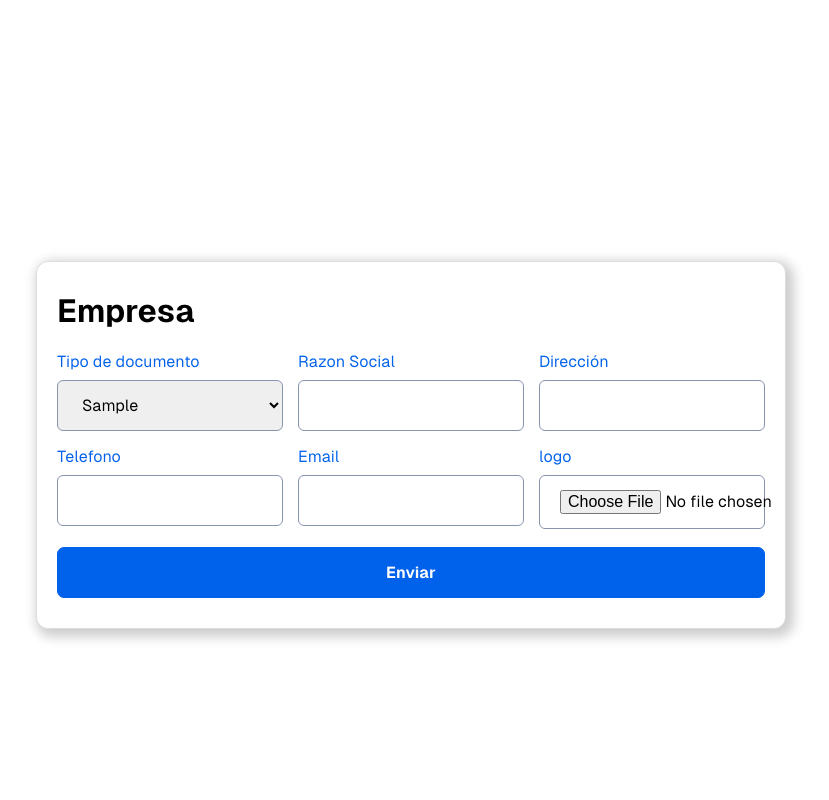
After one commit to Abiu77/odontology, a PHP site: page /pages/companyconfig.php in a window 1280 px wide. The commit adds this page. Shown: the whole page, without its empty margins (229-1058 px from the left). Run offline with PHP 8.4, Linux system fonts and the light colour scheme; tables that the repository leaves empty or names only in its code hold one stand-in row (values such as "Sample post").

Commit message:
add: new pages

```diff
--- a/css/style.css
+++ b/css/style.css
@@ -141,9 +141,5 @@
 }
 
 .card-config h3 {
-  margin: 10px 0px 5px;
+  margin: 0 0 20px 0;
 }
-
-.label-credential {}
-
-input#enviar {}
--- a/index.php
+++ b/index.php
@@ -1,5 +1,5 @@
 <?php
-header("Location: pages/config.php");
+header("Location: pages/companyconfig.php");
 exit;
 ?>
 
--- /dev/null
+++ b/pages/companyconfig.php
@@ -0,0 +1,66 @@
+<?php
+include '../config/db.php';
+?>
+
+<!DOCTYPE html>
+<html lang="es">
+<head>
+  <meta charset="UTF-8">
+  <meta name="viewport" content="width=device-width, initial-scale=1.0">
+  <title>Document</title>
+  <link rel="stylesheet" href="../css/style.css">
+  <link rel="stylesheet" href="../css/font.css">
+  <link rel="stylesheet" href="../css/index.css">
+  <link rel="shortcut icon" href="../assets/favicon.svg" type="image/x-icon">
+</head>
+<body>
+  <main>
+    <form action="" method="POST" class="card card-config">
+      <section>
+        <h3 class="card-title">Empresa</h3>
+        <div class="card-form card-section">
+          <label class="label-credentials" for="">
+            <span>Tipo de documento</span>
+            <select name="select" class="credentials">
+              <?php
+              $query="SELECT * FROM erpo_tipodocidentidad";
+              $result = mysqli_query($connect, $query);
+
+              while($show=mysqli_fetch_array($result)){
+                ?>
+                  <option value="value1" selected><?php echo $show['cmp_tipo_docidentidad'] ?></option>
+                <?php
+              }
+              ?>
+            </select>
+          </label>
+          <label class="label-credentials" for="">
+            <span>Razon Social</span>
+            <input class="credentials" type="text" required>
+          </label>
+          <label class="label-credentials" for="">
+            <span>Dirección</span>
+            <input class="credentials" type="text" required>
+          </label>
+          <label class="label-credentials" for="">
+            <span>Telefono</span>
+            <input class="credentials" type="text" required>
+          </label>
+          <label class="label-credentials" for="email">
+            <span>Email</span>
+            <input class="credentials" type="email" required>
+          </label>
+          <label class="label-credentials" for="">
+            <span>logo</span>
+            <div class="credentials">
+              <input type="file" name="imagen" id="enviar">
+            </div>
+          </label>
+        </div>
+      </section>
+      <input type="submit" class="login-btn" value="Enviar">
+    </form>
+  </main>
+
+</body>
+</html>
```
Also changed, not shown: pages/employeeconfig.php (renamed from pages/config.php, +1 -43 lines).
